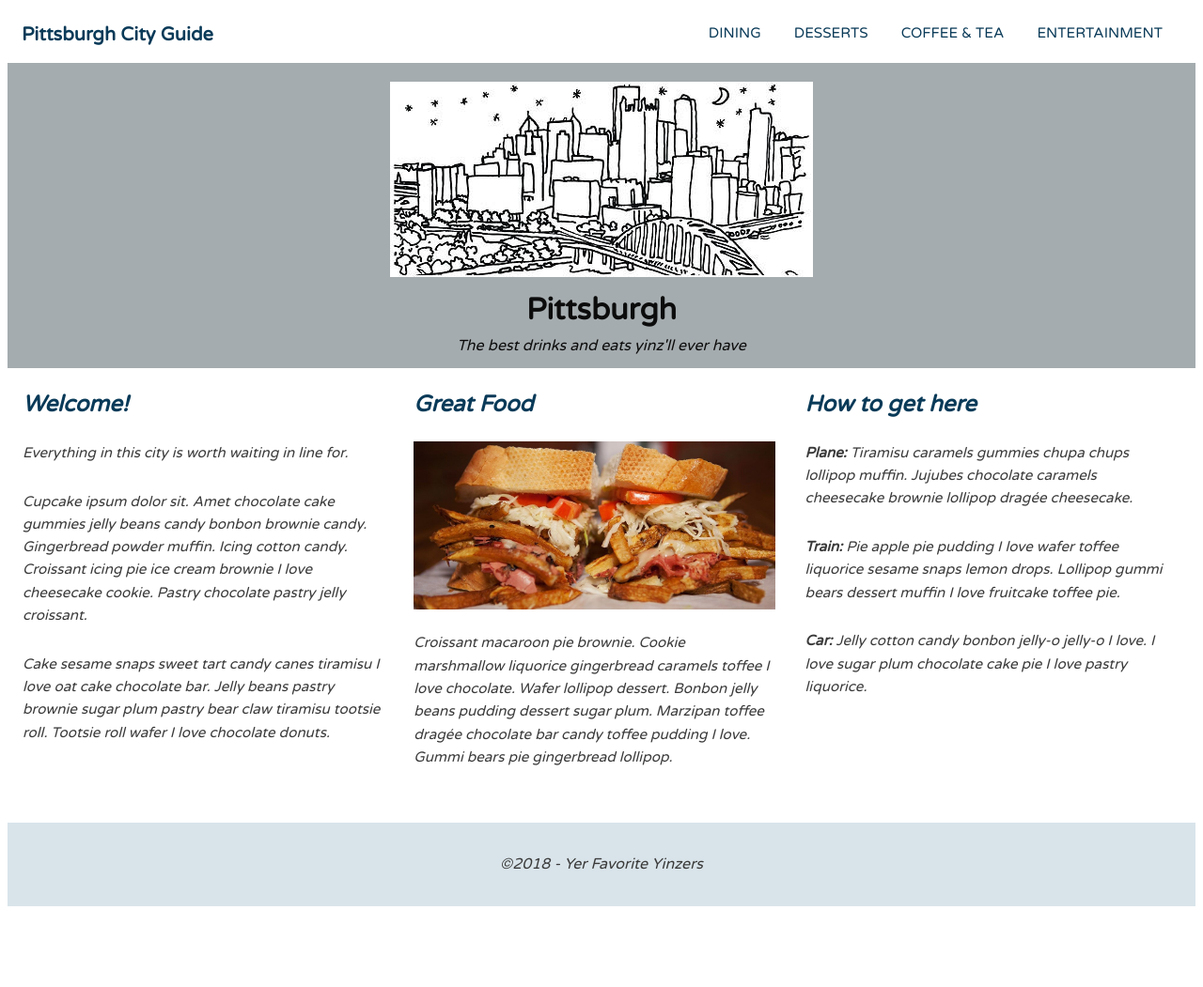
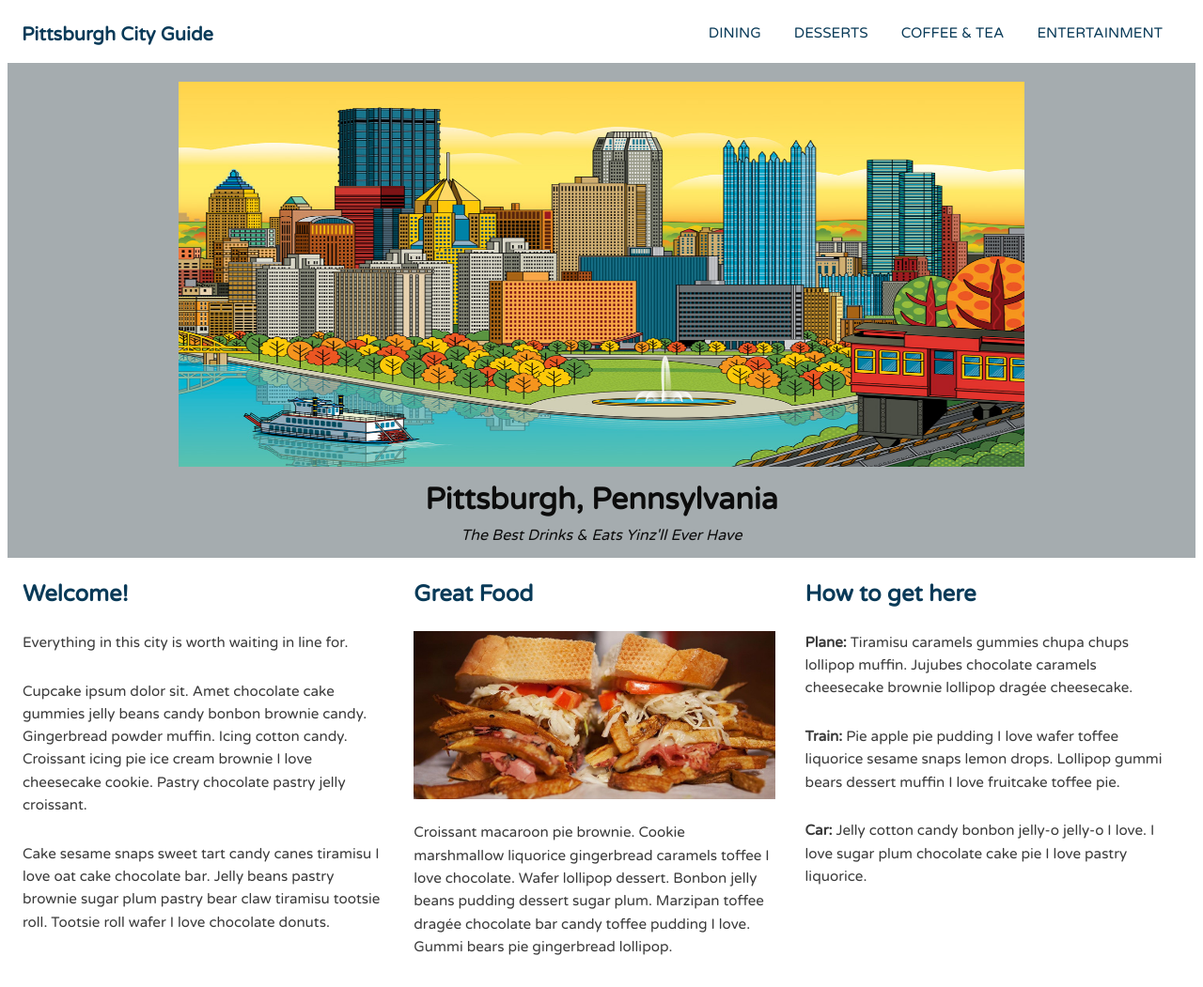
Before and after one commit to josephjripple/cityguide, a plain HTML site: page index.html in a window 1280 px wide. Shown: the top 1051 px of the page at 94% size. Before the commit the page ends 973 px from the top, so only its background shows below. Drawn offline with Linux system fonts and the light colour scheme.

Commit message:
changed logo header photo

```diff
--- a/css/style.css
+++ b/css/style.css
@@ -135,6 +135,9 @@ img {
     display: block;
     margin: 0 auto;
     padding-top: 20px;
+    width: 900px;
+    height: 430px;
+
   }
 
   .headline {
--- a/index.html
+++ b/index.html
@@ -23,9 +23,9 @@
 
   <!--/.banner for website banner -->
   <div class="banner">
-    <img class="logo" src="img/skyline1.jpg" alt="city skyline">
-    <h1 class="headline">Pittsburgh</h1>
-    <span class="tagline"><em>The best drinks and eats yinz'll ever have<em></span>
+    <img class="logo" src="img/skylinecolor.jpg" alt="city skyline">
+    <h1 class="headline">Pittsburgh, Pennsylvania</h1>
+    <span class="tagline"><em>The Best Drinks &amp; Eats Yinz'll Ever Have</em></span>
   </div>
 
   <!--/.secondary column content for main content -->
```
Also changed, not shown: img/incline.jpg (added), img/skylinecolor.jpg (added), 2 other files.
